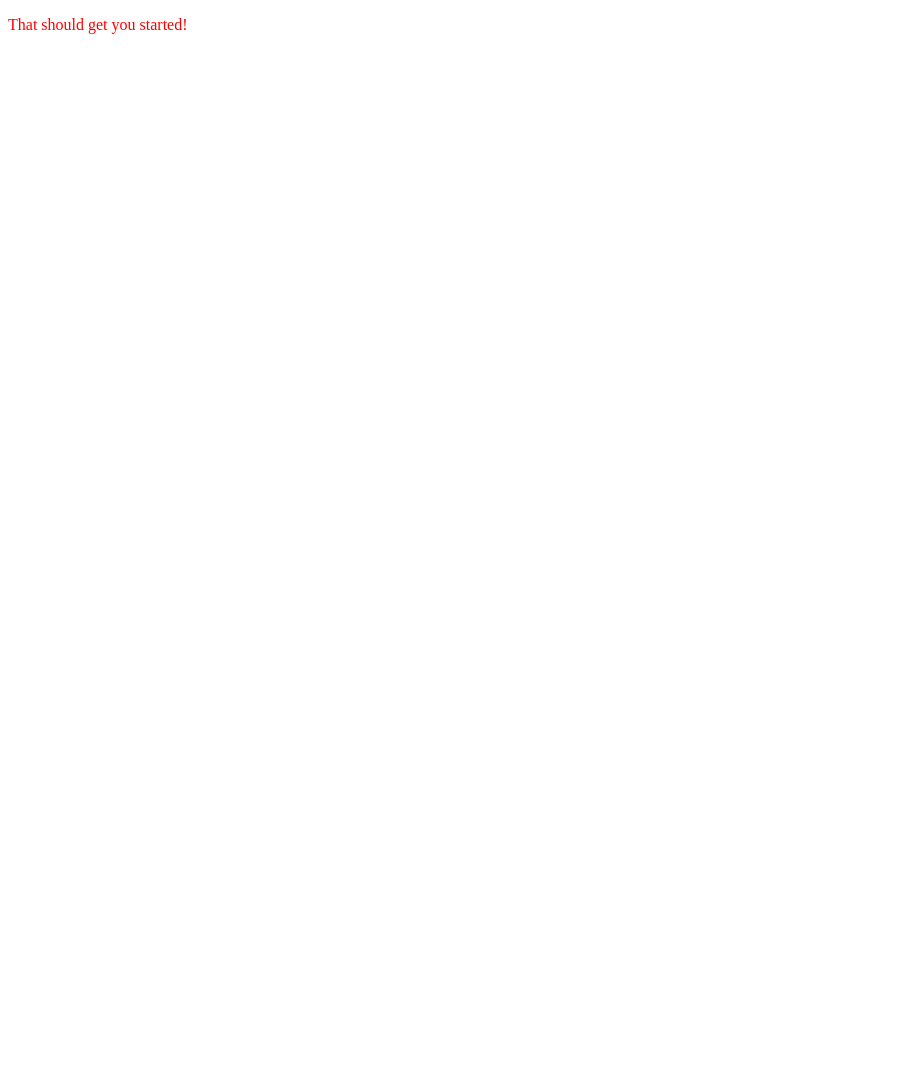
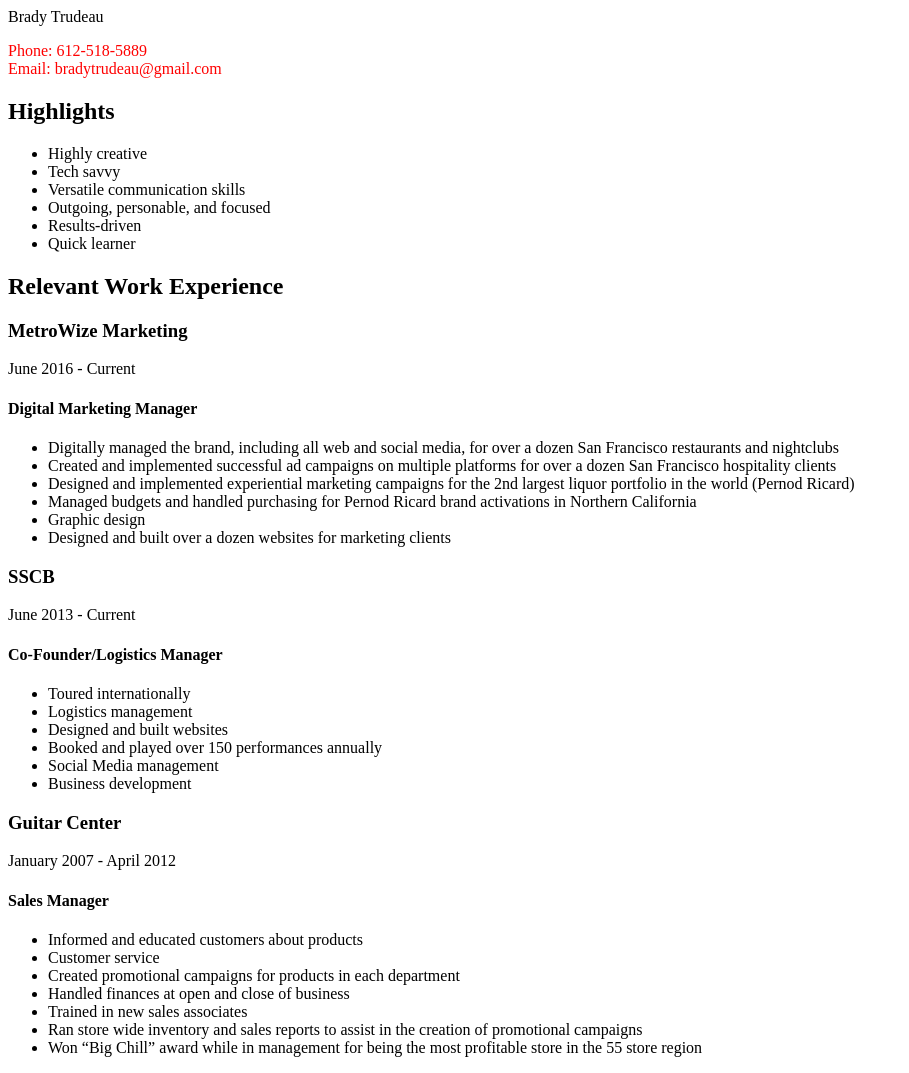
Before and after one commit to bradytrudeau/bradytrudeau.github.io, a plain HTML site: page index.html in a window 1280 px wide. Shown: the whole page, without its empty margins (0-909 px from the left). Before the commit the page ends 800 px from the top, so only its background shows below. Drawn offline with Linux system fonts and the light colour scheme.

Commit message:
Added HTML from TextEditor

```diff
--- a/index.html
+++ b/index.html
@@ -7,8 +7,80 @@
  <body>
    <div id="container"
      <img src="https://lh3.googleusercontent.com/a-/AOh14GiUncCbTCnXNhfmm3Tlq-E-VOEB9lK5Mz3yCPqJ=s360-c" id="photo">
-
-   <p>That should get you started!</p>
-   </div>
+<div id="content-contact">Brady Trudeau</div>
+<div id="content-info">
+<p>Phone: 612-518-5889 <br /> Email: bradytrudeau@gmail.com</p>
+</div>
+<div id="content-body">
+<div id="content-highlights">
+<h2>Highlights</h2>
+<div class="">
+<ul>
+<li>Highly creative</li>
+<li>Tech savvy</li>
+<li>Versatile communication skills</li>
+<li>Outgoing, personable, and focused</li>
+<li>Results-driven</li>
+<li>Quick learner</li>
+</ul>
+</div>
+</div>
+<div id="content-professional">
+<h2>Relevant Work Experience</h2>
+<div id="content-mw">
+<h3>MetroWize Marketing</h3>
+<div class="block-date">
+<div class="date">June 2016 - Current</div>
+<h4>Digital Marketing Manager</h4>
+</div>
+<div class="">
+<ul>
+<li>Digitally managed the brand, including all web and social media, for over a dozen San Francisco restaurants and nightclubs</li>
+<li>Created and implemented successful ad campaigns on multiple platforms for over a dozen San Francisco hospitality clients</li>
+<li>Designed and implemented experiential marketing campaigns for the 2nd largest liquor portfolio in the world (Pernod Ricard)</li>
+<li>Managed budgets and handled purchasing for Pernod Ricard brand activations in Northern California</li>
+<li>Graphic design</li>
+<li>Designed and built over a dozen websites for marketing clients</li>
+</ul>
+</div>
+</div>
+<div id="content-sscb">
+<h3>SSCB</h3>
+<div class="block-date">
+<div class="date">June 2013 - Current</div>
+<h4>Co-Founder/Logistics Manager</h4>
+</div>
+<div class="">
+<ul>
+<li>Toured internationally</li>
+<li>Logistics management</li>
+<li>Designed and built websites</li>
+<li>Booked and played over 150 performances annually</li>
+<li>Social Media management</li>
+<li>Business development</li>
+</ul>
+</div>
+</div>
+<div id="content-gc">
+<h3>Guitar Center</h3>
+<div class="block-date">
+<div class="date">January 2007 - April 2012</div>
+<h4>Sales Manager</h4>
+</div>
+<div class="">
+<ul>
+<li>Informed and educated customers about products</li>
+<li>Customer service</li>
+<li>Created promotional campaigns for products in each department</li>
+<li>Handled finances at open and close of business</li>
+<li>Trained in new sales associates</li>
+<li>Ran store wide inventory and sales reports to assist in the creation of promotional campaigns</li>
+<li>Won &ldquo;Big Chill&rdquo; award while in management for being the most profitable store in the 55 store region</li>
+</ul>
+</div>
+</div>
+</div>
+</div>
+</div>
  </body>
 </html>
```
